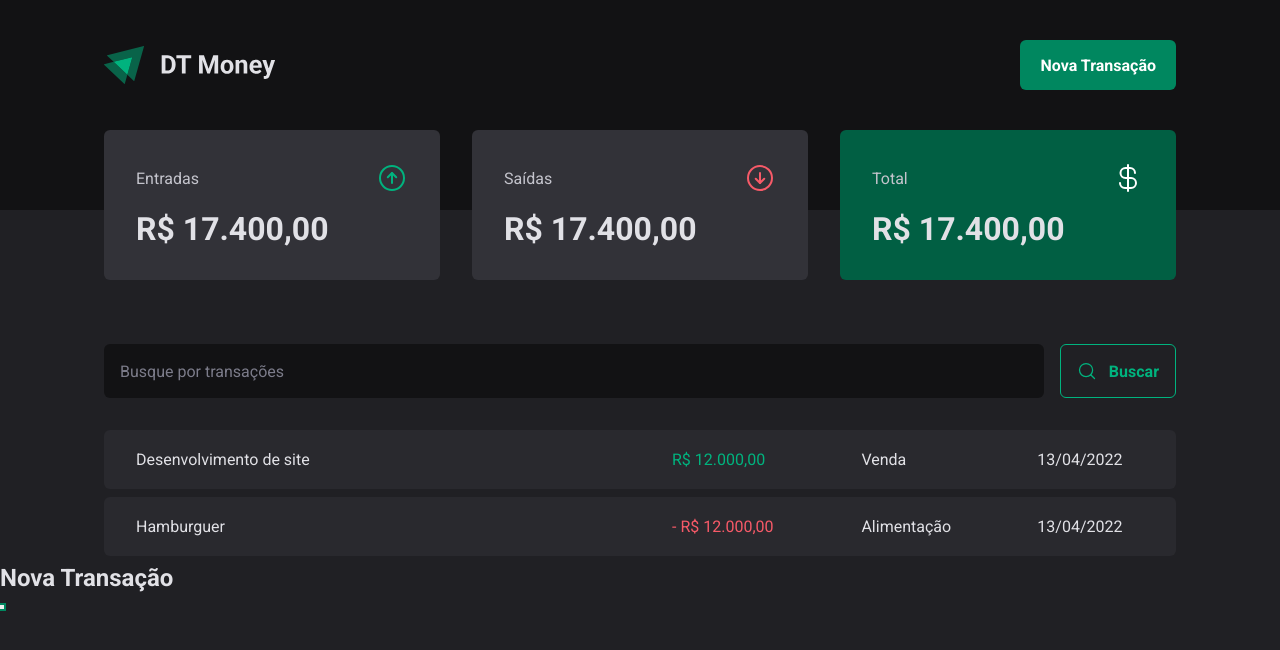
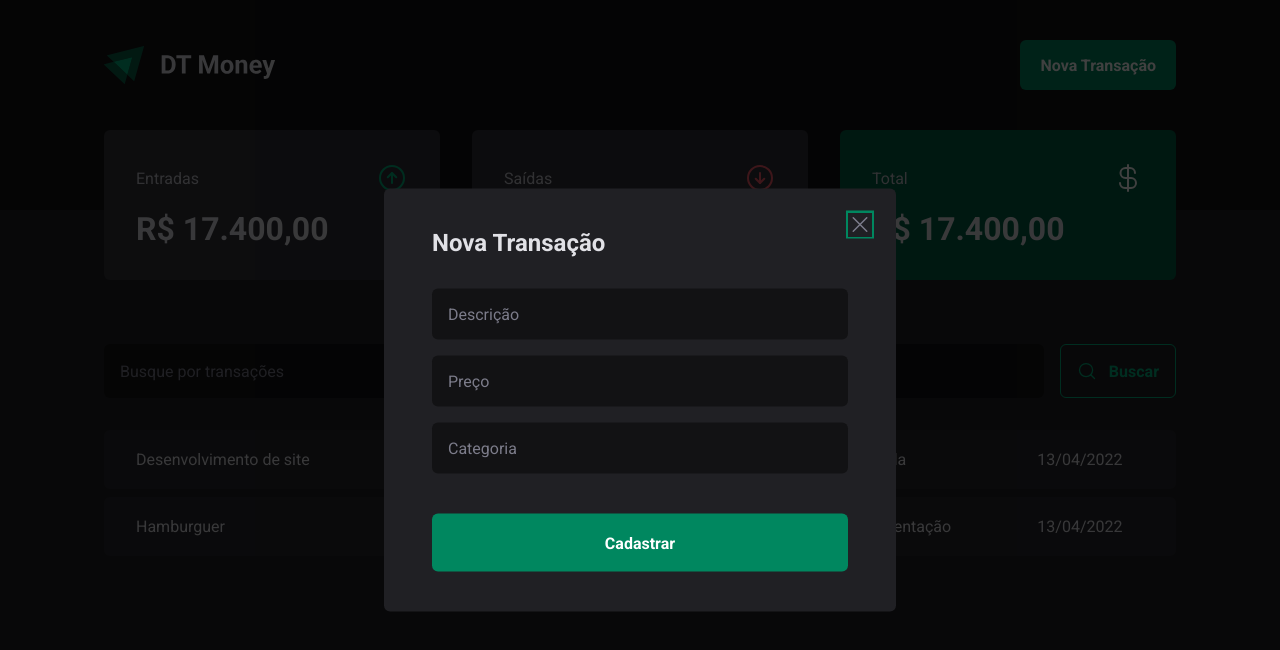
Before and after one commit to gustavoeguedes/03-dt-money, a React (Vite) app: page / in a window 1280 px wide. Both pictures are taken after a click on the button "Nova Transação". Shown: the top 650 px of the page. Built offline with nearby package versions, Linux system fonts and the light colour scheme.

Commit message:
feat: implement NewTransactionModal component with styled overlay and content

```diff
--- a/src/components/Header/index.tsx
+++ b/src/components/Header/index.tsx
@@ -1,6 +1,7 @@
 import { HeaderContainer, HeaderContent, NewTransactionButton } from "./styles";
 import logoImg from "../../assets/logo.svg";
 import * as Dialog  from "@radix-ui/react-dialog";
+import { NewTransactionModal } from "../NewTransactionModal";
 
 export function Header() {
     return (
@@ -12,14 +13,7 @@
                     <Dialog.Trigger asChild>
                         <NewTransactionButton>Nova Transação</NewTransactionButton>
                     </Dialog.Trigger>
-                    <Dialog.Portal>
-                        <Dialog.Overlay>
-                            <Dialog.Content>
-                                <Dialog.Title>Nova Transação</Dialog.Title>
-                                <Dialog.Close />
-                            </Dialog.Content>
-                        </Dialog.Overlay>
-                    </Dialog.Portal>
+                    <NewTransactionModal />
                 </Dialog.Root>
             </HeaderContent>
         </HeaderContainer>
--- /dev/null
+++ b/src/components/NewTransactionModal/index.tsx
@@ -0,0 +1,30 @@
+import * as Dialog from '@radix-ui/react-dialog'
+import { CloseButton, Content, Overlay } from './styles'
+import { X } from 'phosphor-react'
+
+export function NewTransactionModal() {
+    return (
+        <Dialog.Portal>
+            <Overlay />
+
+            <Content>
+                <Dialog.Title>Nova Transação</Dialog.Title>
+
+                <CloseButton>
+                    <X size={24} />
+                </CloseButton>
+
+                <form>
+                    <input type="text" placeholder='Descrição' required  />
+                    <input type="number" placeholder='Preço' required  />
+                    <input type="text" placeholder='Categoria' required  />
+
+                    <button type='submit'>
+                        Cadastrar
+                    </button>
+                </form>
+            </Content>
+
+        </Dialog.Portal>
+    )
+}
--- /dev/null
+++ b/src/components/NewTransactionModal/styles.ts
@@ -0,0 +1,72 @@
+import * as Dialog  from "@radix-ui/react-dialog";
+
+import styled from "styled-components";
+
+export const Overlay = styled(Dialog.Overlay)`
+    position: fixed;
+    width: 100vw;
+    height: 100vh;
+    inset: 0;
+    background-color: rgba(0, 0, 0, 0.75);
+`
+
+export const Content = styled(Dialog.Content)`
+    min-width: 32rem;
+    border-radius: 6px;
+    padding: 2.5rem 3rem;
+    background-color: ${props => props.theme['gray-800']};
+
+    position: fixed;
+    top: 50%;
+    left: 50%;
+    transform: translate(-50%, -50%);
+
+    form {
+        margin-top: 2rem;
+
+        display: flex;
+        flex-direction: column;
+        gap: 1rem;
+
+        input {
+            border-radius: 6px;
+            border: 0;
+            background-color: ${props => props.theme['gray-900']};
+            color: ${props => props.theme['gray-300']};
+            padding: 1rem;
+
+            &::placeholder {
+                color: ${props => props.theme['gray-500']};
+            }
+        }
+
+        button[type='submit'] {
+            height: 58px;
+            border: 0;
+            background-color: ${props => props.theme['green-500']};
+            color: ${props => props.theme.white};
+            font-weight: bold;
+            padding: 0 1.25rem;
+            border-radius: 6px;
+            margin-top: 1.5rem;
+            cursor: pointer;
+
+            &:hover {
+                background-color: ${props => props.theme['green-700']};
+                transition: background-color 0.2s;
+            }
+        }
+    }
+
+`
+
+export const CloseButton = styled(Dialog.Close)`
+    position: absolute;
+    background: transparent;
+    border: 0;
+    top: 1.5rem;
+    right: 1.5rem;
+    line-height: 0;
+    cursor: pointer;
+    color: ${props => props.theme['gray-500']}
+`
```
